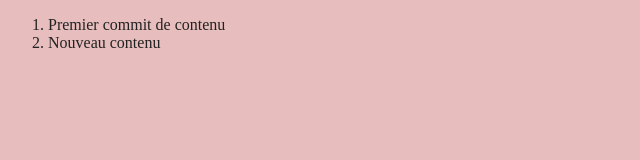
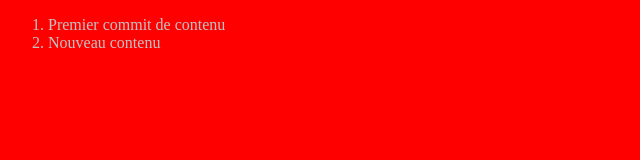
Before and after one commit to torea-patissier/git-exercice, a plain HTML site: page src/index.html in a window 1280 px wide. Shown: the whole page, without its empty margins (0-640 px from the left). Drawn offline with Linux system fonts and the light colour scheme.

Commit message:
update index.css

```diff
--- a/src/index.css
+++ b/src/index.css
@@ -1,4 +1,4 @@
 * {
-    background: #e8bdbd;
-    color: #222222;
+    background: red;
+    color: #C4C4C4;
 }
```
